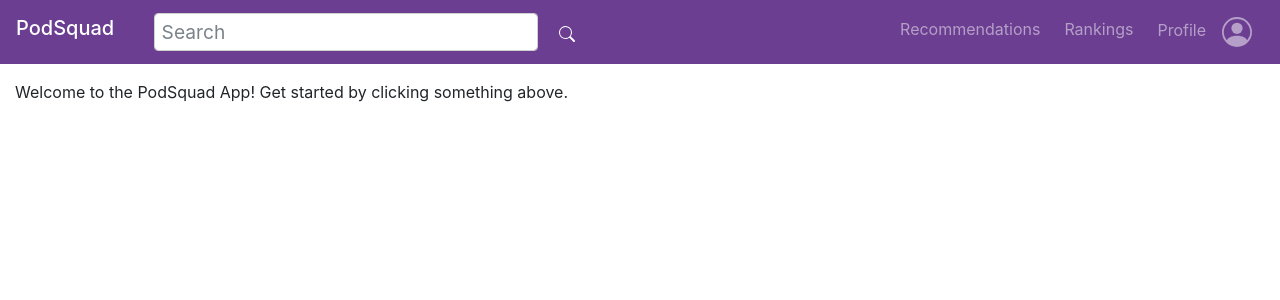
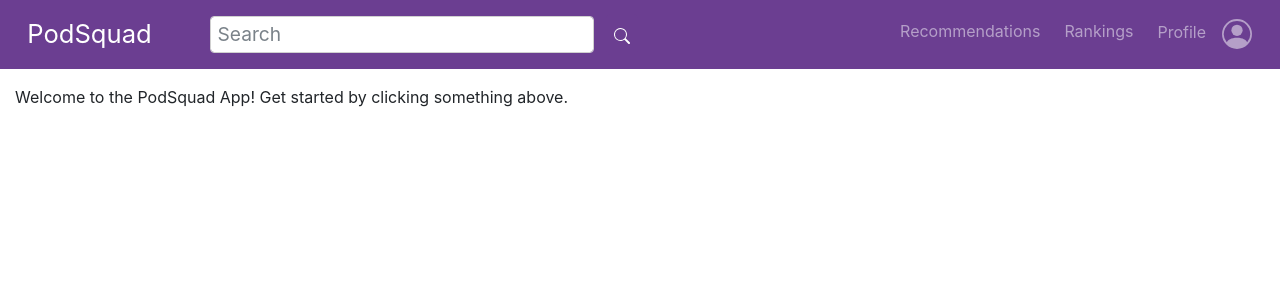
Before and after one commit to DavidCarrie/3A04-PodSquad, a React (Create React App) app in the folder frontend/: page / in a window 1280 px wide. Shown: the top 300 px of the page. Built offline with nearby package versions, Linux system fonts and the light colour scheme.

Commit message:
added links to header buttons

```diff
--- a/frontend/src/components/Header/index.js
+++ b/frontend/src/components/Header/index.js
@@ -4,24 +4,25 @@ import {
   NavDropdown,
   Form,
   FormControl,
-    Button
+  Button,
+  Link
 } from 'react-bootstrap';
 import { Search, PersonCircle } from 'react-bootstrap-icons';
 
 export default function Header() {
   return (<>
     <Navbar bg="primary" variant="dark">
-            <Navbar.Brand href="/" as='h1' style={{marginRight:'2em'}}>PodSquad</Navbar.Brand>
-            <Form inline style={{width:'100%'}}>
+      <Navbar.Brand href="/" style={{ marginRight: '2em', fontSize: '1.6em' }}>PodSquad</Navbar.Brand>
+      <Form inline style={{ width: '100%' }}>
         <FormControl type="text" placeholder="Search"
-                    style={{width:'20em', height: '2em'}} className="mr-lg-2" />
-                <Button variant="primary"><Search /></Button>
+          style={{ width: '20em', height: '1.9em' }} className="mr-lg-2" />
+          <a href="/search" className="btn btn-primary"><Search /></a>
       </Form>
-            <Nav className="justify-content-end" style={{width: '100%'}}>
-                <Nav.Link href="#home">Recommendations</Nav.Link>
-                <Nav.Link href="#features">Rankings</Nav.Link>
-                <Nav.Link href="#pricing">Profile
-                    <PersonCircle style={{ marginLeft: '1em' }} size={30}/></Nav.Link>
+      <Nav className="justify-content-end" style={{ width: '100%' }}>
+        <Nav.Link href="/recommendations">Recommendations</Nav.Link>
+        <Nav.Link href="/rankings">Rankings</Nav.Link>
+        <Nav.Link href="/profile">Profile
+                    <PersonCircle style={{ marginLeft: '1em' }} size={30} /></Nav.Link>
       </Nav>
     </Navbar>
   </>);
```
Lines whose indentation alone changed are shown as unchanged.
